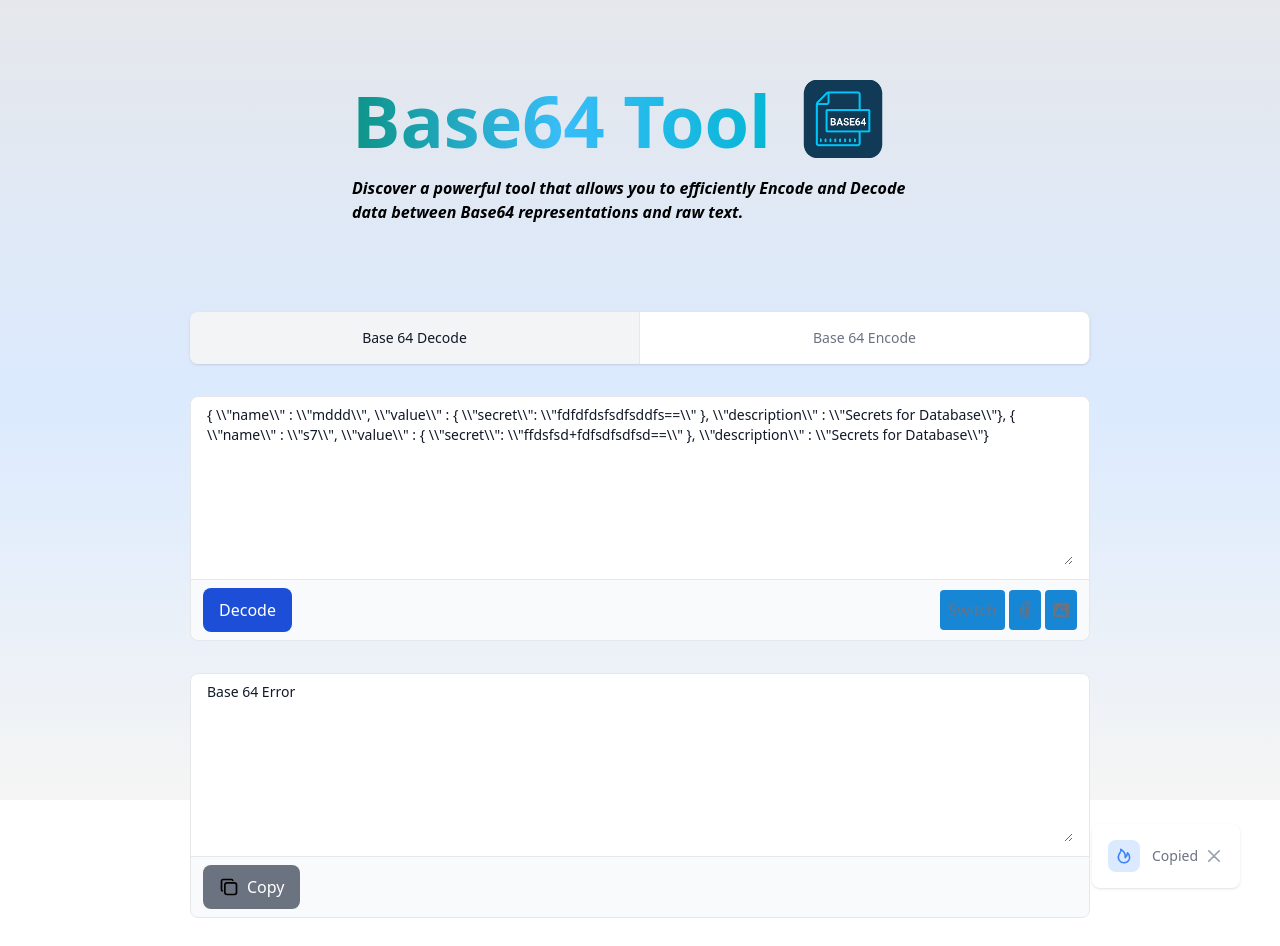
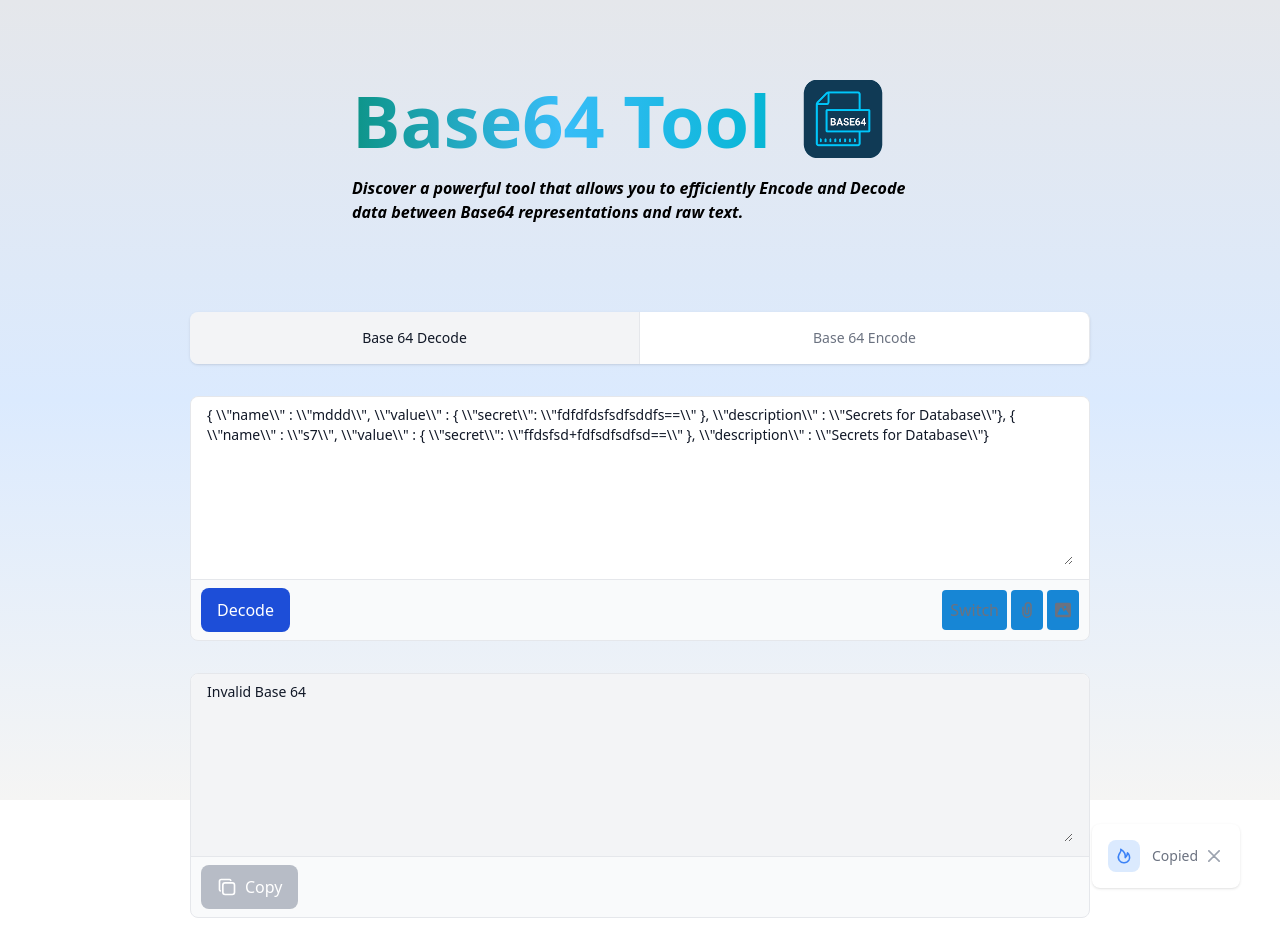
Before and after one commit to luimont/next-js-base64-tool, a Next.js app: page / in a window 1280 px wide. Shown: the top 946 px of the page. Built offline with nearby package versions, Linux system fonts and the light colour scheme.

Commit message:
Add more updates

```diff
--- a/components/DecodedList.tsx
+++ b/components/DecodedList.tsx
@@ -63,11 +63,16 @@ export const DecodedList = () => {
   useEffect(() => {
     if(isDecode) {
       const textDecoded = decodeBase64(textAreaInput)
-      setTextOutput({...textOutput, text:textDecoded})
+      const errorDecodeBase64 = textDecoded == 'Error:Invalid_Base64'
+
+      if (errorDecodeBase64)
+        setTextOutput({text:'Invalid Base 64', isError:true})
+      else
+        setTextOutput({text:textDecoded, isError:false})
     }
     else {
       const textEncoded = encodeBase64(textAreaInput)
-      setTextOutput({...textOutput, text:textEncoded})
+      setTextOutput({isError:false, text:textEncoded})
     }
   },[textAreaInput, isDecode])
 
@@ -100,12 +105,11 @@ export const DecodedList = () => {
   return (
     <section className='flex flex-col'>
 
-
-
       <Tabs isDecode={isDecode} handleSetDecodeMode={handleSetDecodeMode} handleSetEncodeMode={handleSetEncodeMode}/>
 
       <TextArea
         textAreaValue={textAreaInput}
+        textAreaError={false}
         isDecode={isDecode}
         setDecode={setDecode}
         handleTextAreaChange={handleTextAreaInputChange}
@@ -115,6 +119,7 @@ export const DecodedList = () => {
       <TextArea
         isResultTextArea={true}
         textAreaValue={textOutput.text}
+        textAreaError={textOutput.isError}
         isDecode={isDecode}
         setDecode={setDecode}
         handleTextAreaChange={handleTextAreaOutputChange}
--- /dev/null
+++ b/components/Footer.tsx
@@ -0,0 +1,22 @@
+export const Footer = () => {
+
+  // Obtiene el año actual
+  const currentYear = new Date().getFullYear();
+
+  return (
+    <footer className="bg-white rounded-lg shadow m-4 dark:bg-gray-800 md:w-[800px] lg:w-[900px]">
+        <div className="w-full mx-auto max-w-screen-xl p-4 md:flex md:items-center md:justify-between">
+          <span className="text-sm text-gray-500 sm:text-center dark:text-gray-400">© {currentYear} <a href="https://flowbite.com/" className="hover:underline">Base64 Tool</a>. <em>By Luis Montenegro. </em>All Rights Reserved.
+        </span>
+        <ul className="flex flex-wrap items-center mt-3 text-sm font-medium text-gray-500 dark:text-gray-400 sm:mt-0">
+            <li>
+                <a href="#" className="hover:underline me-4 md:me-6">About</a>
+            </li>
+            <li>
+                <a href="#" className="hover:underline">Contact</a>
+            </li>
+        </ul>
+        </div>
+    </footer>
+  )
+}
--- a/components/TextArea.tsx
+++ b/components/TextArea.tsx
@@ -2,12 +2,12 @@ import React, { useState } from 'react'
 import { Toast } from './Toast';
 import Image from 'next/image';
 
-export const TextArea = ({...props}) => {
+export const TextArea = ({textAreaError = false, ...props}) => {
   const {textAreaValue, isDecode, handleTextAreaChange, handleSwitchMode, isResultTextArea} = props
 
   const [toastVisible, setToastVisible] = useState(false)
 
- // console.log("Initial  isVisible:: "+isVisible)
+  // console.log("Initial  isVisible:: "+isVisible)
 
   const swowToast = () => {
     console.log('executin showtoast')
@@ -16,8 +16,6 @@ export const TextArea = ({...props}) => {
       setToastVisible(false)
     }, 3000);
   }
-
-
 
   const handleCopyClick = async (e: React.MouseEvent<HTMLButtonElement>) => {
     e.preventDefault();
@@ -35,15 +33,32 @@ export const TextArea = ({...props}) => {
     <div className="my-2" >
 
       <form>
-        <div className="w-full mb-4 border border-gray-200 rounded-lg bg-gray-50 dark:bg-gray-700 dark:border-gray-600">
-          <div className="px-4 py-2 bg-white rounded-t-lg dark:bg-gray-800">
+        <div className={`
+        w-full mb-4 border border-gray-200 rounded-lg bg-gray-50 dark:bg-gray-700 dark:border-gray-600`
+        }>
+          <div className={`px-4 py-2 rounded-t-lg ${textAreaError ? 'bg-gray-100 dark:bg-gray-500' : 'bg-white dark:bg-gray-800'}`}
+          >
             <label htmlFor="comment" className="sr-only">Your comment</label>
-            <textarea id="comment" rows={4} className="w-full min-h-40 px-0 text-sm text-gray-900 bg-white border-0 dark:bg-gray-800 focus:ring-0 dark:text-white dark:placeholder-gray-400" placeholder="Write a text..." required value={textAreaValue} onChange={handleTextAreaChange} />
+            <textarea
+              disabled={textAreaError}
+              id="comment"
+              rows={4}
+              className={`
+                w-full min-h-40 px-0 text-sm
+                text-gray-900  border-0  focus:ring-0 dark:text-white dark:placeholder-gray-400
+                ${textAreaError ? 'font-thin bg-gray-100 dark:bg-gray-500' : 'bg-white dark:bg-gray-800'}
+              `}
+
+              placeholder="Write a text..."
+              required
+              value={textAreaValue}
+              onChange={handleTextAreaChange}
+            />
           </div>
           {
             !isResultTextArea
             ?
-            <div className="flex items-center justify-between px-3 py-2 border-t dark:border-gray-600">
+            <div className="flex items-center justify-between px-2.5 py-2 border-t dark:border-gray-600">
               <button type="submit" className="inline-flex items-center py-2.5 px-4 text-s font-medium text-center text-white bg-blue-700 rounded-lg focus:ring-4 focus:ring-blue-200 dark:focus:ring-blue-900 hover:bg-blue-500">
                 {
                   isDecode ? 'Decode' : 'Encode'
@@ -68,8 +83,22 @@ export const TextArea = ({...props}) => {
               </div>
             </div>
             :
-            <div className="flex items-center justify-between px-3 py-2 border-t dark:border-gray-600">
-              <button onClick={handleCopyClick} type="submit" className="inline-flex items-center py-2.5 px-4 text-s font-medium text-center text-white bg-gray-500 rounded-lg focus:ring-4 focus:ring-blue-200 dark:focus:ring-blue-900 hover:bg-gray-400">
+            <div className="flex items-center justify-between px-2.5 py-2 border-t dark:border-gray-600">
+              <button
+                onClick={handleCopyClick}
+                disabled={textAreaError}
+                //type="submit"
+                className={`
+                  inline-flex
+                  items-center
+                  py-2.5 px-4 text-s
+                  font-medium
+                  text-center
+                  text-white rounded-lg focus:ring-4
+                  dark:bg-gray-500  focus:ring-blue-200 dark:focus:ring-blue-900  bg-gray-400/70
+                  ${textAreaError ? 'hover:none' : 'hover:bg-gray-400'}
+                `}
+              >
                 <Image src="/icons/iconCopy.svg" alt="Descripción del SVG" width={20} height={20} className='mr-2'/>
                 Copy
               </button>
--- a/pages/_document.tsx
+++ b/pages/_document.tsx
@@ -1,3 +1,4 @@
+import { Footer } from "@/components/Footer";
 import { Header } from "@/components/Header";
 import { Html, Head, Main, NextScript } from "next/document";
 
@@ -14,9 +15,6 @@ export default function Document() {
         <meta property="og:description" content="Decode/Encode simple & fast Base 64" />
         <meta property="og:image" content="/base64icon.png" />
       </Head>
-
-
-
 
       <body>
 
@@ -37,9 +35,7 @@ export default function Document() {
         <Header />
         <Main />
         <NextScript />
-        <footer className="py-10 flex justify-center">
-          <p>Aqui el Footer</p>
-        </footer>
+        <Footer />
         {/* <p>Esto es <code>_document.tsx</code></p> */}
       </body>
     </Html>
--- a/utils/functions.ts
+++ b/utils/functions.ts
@@ -9,7 +9,7 @@ export const decodeBase64 = (text:string) => {
     const decodedText = atob(text);
     return decodedText
   } catch (error) {
-    return 'Base 64 Error'
+    return 'Error:Invalid_Base64'
   }
 };
 
```
Also changed, not shown: public/icons/IconCopy.svg.
